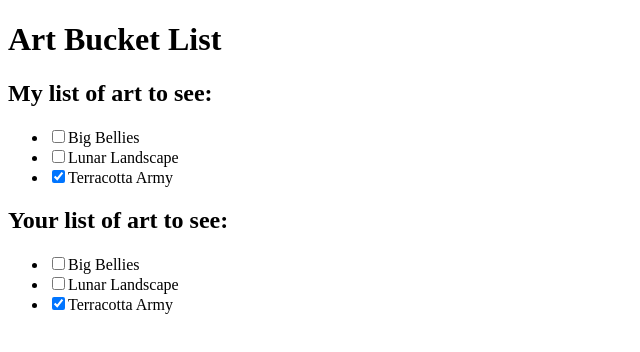
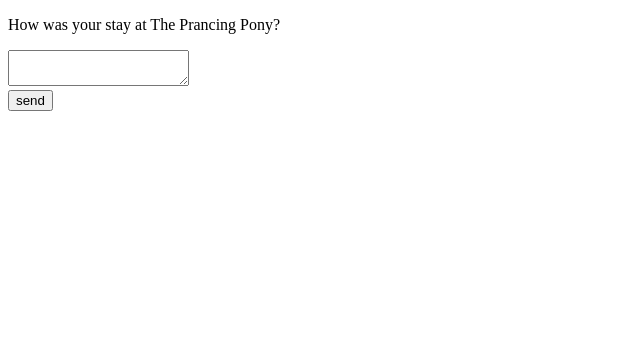
Before and after one commit to hayetmnasrighabri/reactjs, a React (Create React App) app: page / in a window 1280 px wide. Shown: the top 352 px of the page, without its empty margins (0-640 px from the left). Built offline with nearby package versions, Linux system fonts and the light colour scheme.

Commit message:
Éviter les contradictions d'état

```diff
--- a/src/App.js
+++ b/src/App.js
@@ -1,77 +1,44 @@
-import { useState } from 'react';
+import { useState } from "react";
+import React from "react";
+export default function FeedbackForm(){
+  const [text, setText]= useState('')
+  const [isSending, setIsSending]=useState(false)
+  const [isSent, setIsSent]= useState(false)
 
-let nextId = 3;
-const initialList = [
-  { id: 0, title: 'Big Bellies', seen: false },
-  { id: 1, title: 'Lunar Landscape', seen: false },
-  { id: 2, title: 'Terracotta Army', seen: true },
-];
-
-export default function BucketList() {
-  const [myList, setMyList] = useState(initialList);
-  const [yourList, setYourList] = useState(
-    initialList
-  );
-
-  function handleToggleMyList(artworkId, nextSeen) {
-    setMyList(myList.map(artwork => {
-      if (artwork.id === artworkId) {
-        // Create a *new* object with changes
-        return { ...artwork, seen: nextSeen };
-      } else {
-        // No changes
-        return artwork;
-      }
-    }));
+  async function handleSubmit(e){
+    e.preventDefault()
+    setIsSending(true)
+    await SendMessage(text)
+    setIsSending(false)
+    setIsSent(true)
   }
-
-  function handleToggleYourList(artworkId, nextSeen) {
-    setYourList(yourList.map(artwork => {
-      if (artwork.id === artworkId) {
-        // Create a *new* object with changes
-        return { ...artwork, seen: nextSeen };
-      } else {
-        // No changes
-        return artwork;
-      }
-    }));
+  if (isSent){
+    return <h1>Thanks for feedback!</h1>
   }
-
-  return (
-    <>
-      <h1>Art Bucket List</h1>
-      <h2>My list of art to see:</h2>
-      <ItemList
-        artworks={myList}
-        onToggle={handleToggleMyList} />
-      <h2>Your list of art to see:</h2>
-      <ItemList
-        artworks={yourList}
-        onToggle={handleToggleYourList} />
-    </>
-  );
+  return(
+    <form onSubmit={handleSubmit}>
+      <p>How was your stay at The Prancing Pony?</p>
+      <textarea
+      disabled={isSending}
+      value={text}
+      onChange={e=>setText(e.target.value)}
+      />
+      <br/>
+      <button
+      disabled={isSending}
+      type="submit"
+      >
+        send
+      </button>
+      {isSending && <p>Sending...</p>}
+    </form>
+  )
 }
 
-function ItemList({ artworks, onToggle }) {
-  return (
-    <ul>
-      {artworks.map(artwork => (
-        <li key={artwork.id}>
-          <label>
-            <input
-              type="checkbox"
-              checked={artwork.seen}
-              onChange={e => {
-                onToggle(
-                  artwork.id,
-                  e.target.checked
-                );
-              }}
-            />
-            {artwork.title}
-          </label>
-        </li>
-      ))}
-    </ul>
-  );
+function SendMessage(text){
+  return new Promise(
+    resolve=>{
+        setTimeout(resolve,2000)
+    }
+  )
 }
```
